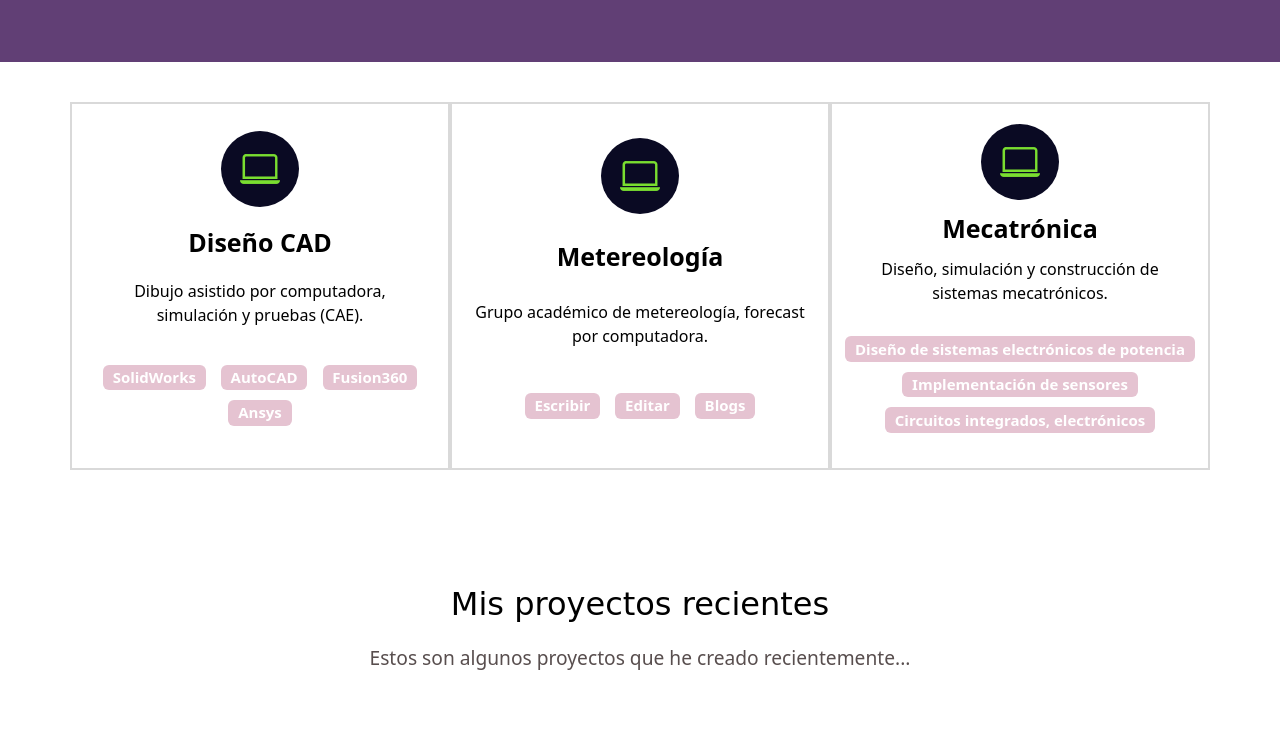
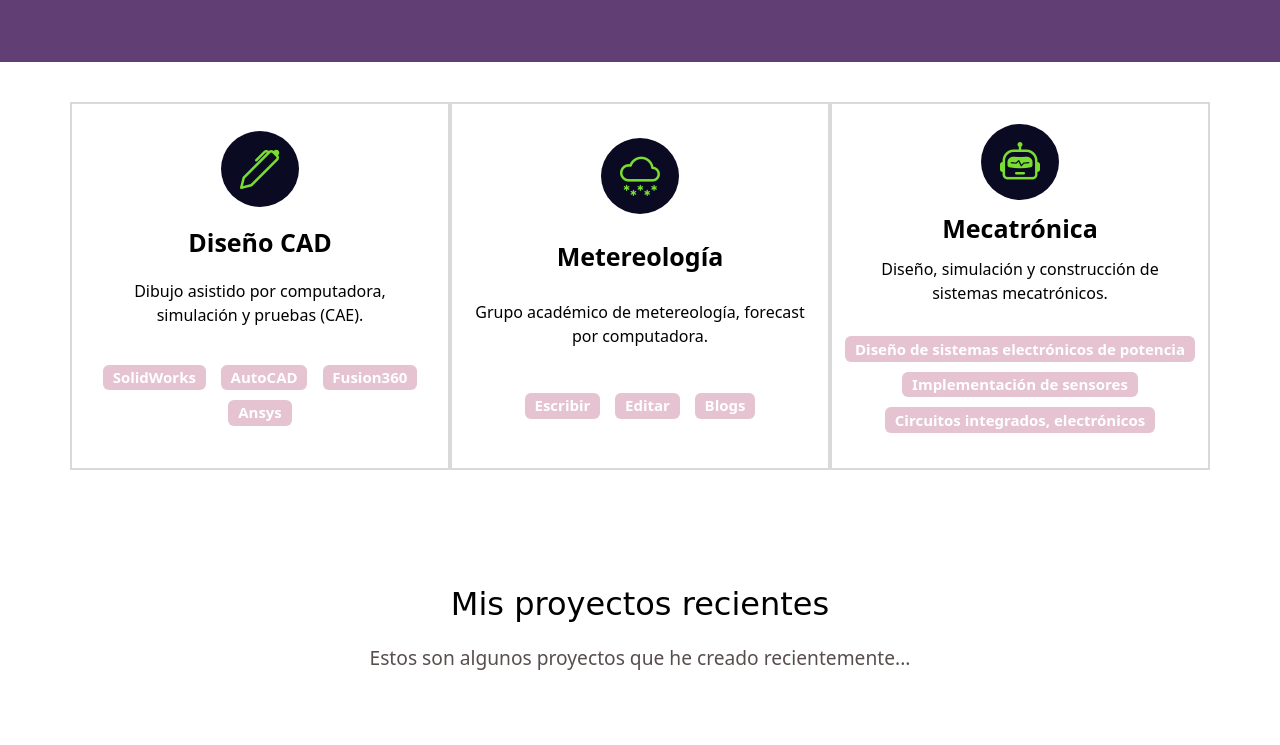
Before and after one commit to nicole-patinho/nicole-patinho.github.io, a plain HTML site: page index.html in a window 1280 px wide. Shown: the part 1380-2125 px from the top of the page. Drawn offline with nearby package versions, Linux system fonts and the light colour scheme; a web font is replaced by a local one.

Commit message:
Update index.html

```diff
--- a/index.html
+++ b/index.html
@@ -80,7 +80,7 @@
         <div class="row">
           <!-- Diseño CAD -->
           <div class="columna col-12 col-md-4">
-            <i class="bi bi-laptop"></i>
+            <i class="bi bi-pen"></i>
             <p class="experiencia-titulo">Diseño CAD</p>
             <p>Dibujo asistido por computadora, simulación y pruebas (CAE). </p>
             <div class="badges-contenedor">
@@ -92,7 +92,7 @@
           </div>
           <!-- Metereología -->
           <div class="columna col-12 col-md-4">
-            <i class="bi bi-laptop"></i>
+            <i class="bi bi-cloud-snow"></i>
             <p class="experiencia-titulo">Metereología</p>
             <p>Grupo académico de metereología, forecast por computadora. </p>
             <div class="badges-contenedor">
@@ -103,7 +103,7 @@
           </div>
           <!-- Mecatrónica -->
           <div class="columna col-12 col-md-4">
-            <i class="bi bi-laptop"></i>
+            <i class="bi bi-robot"></i>
             <p class="experiencia-titulo">Mecatrónica</p>
             <p>Diseño, simulación y construcción de sistemas mecatrónicos. </p>
             <div class="badges-contenedor">
@@ -330,7 +330,7 @@
           <i class="bi bi-envelope"></i>
         </a>
       </div>
-      <div class="derechos-de-autor">Creado por Jane Doe (2022) &#169;</div>
+      <div class="derechos-de-autor">Creado por Nicole Patiño (2023) &#169;</div>
     </footer>
 
     <script src="https://cdn.jsdelivr.net/npm/bootstrap@5.2.2/dist/js/bootstrap.bundle.min.js" integrity="sha384-OERcA2EqjJCMA+/3y+gxIOqMEjwtxJY7qPCqsdltbNJuaOe923+mo//f6V8Qbsw3" crossorigin="anonymous"></script>
```
